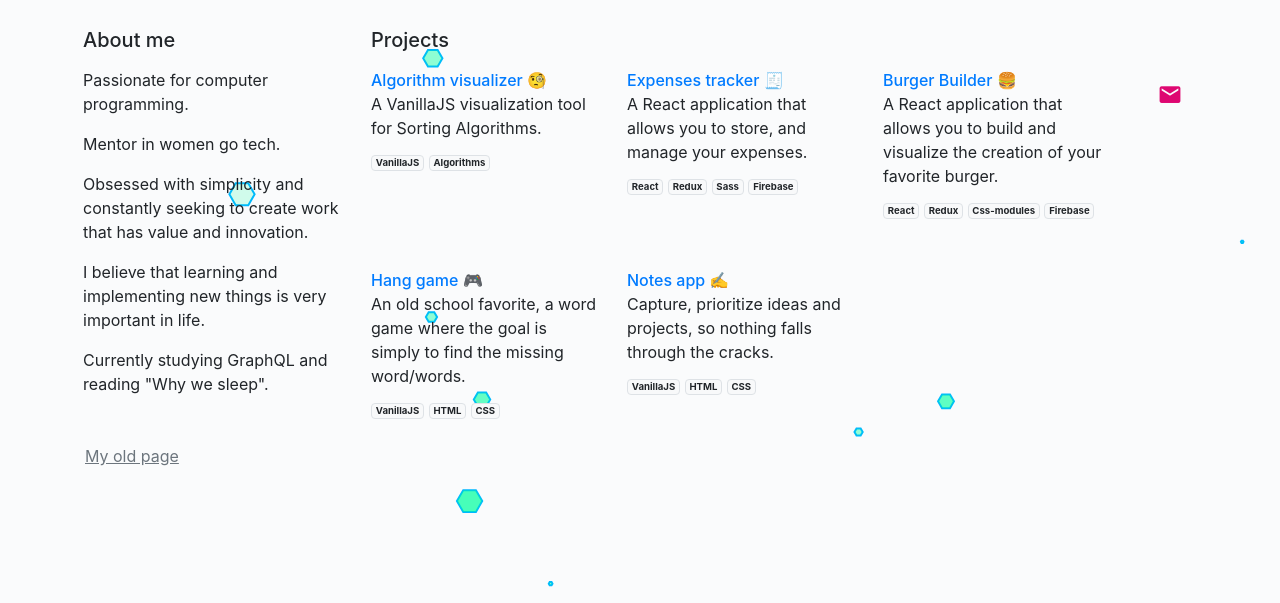
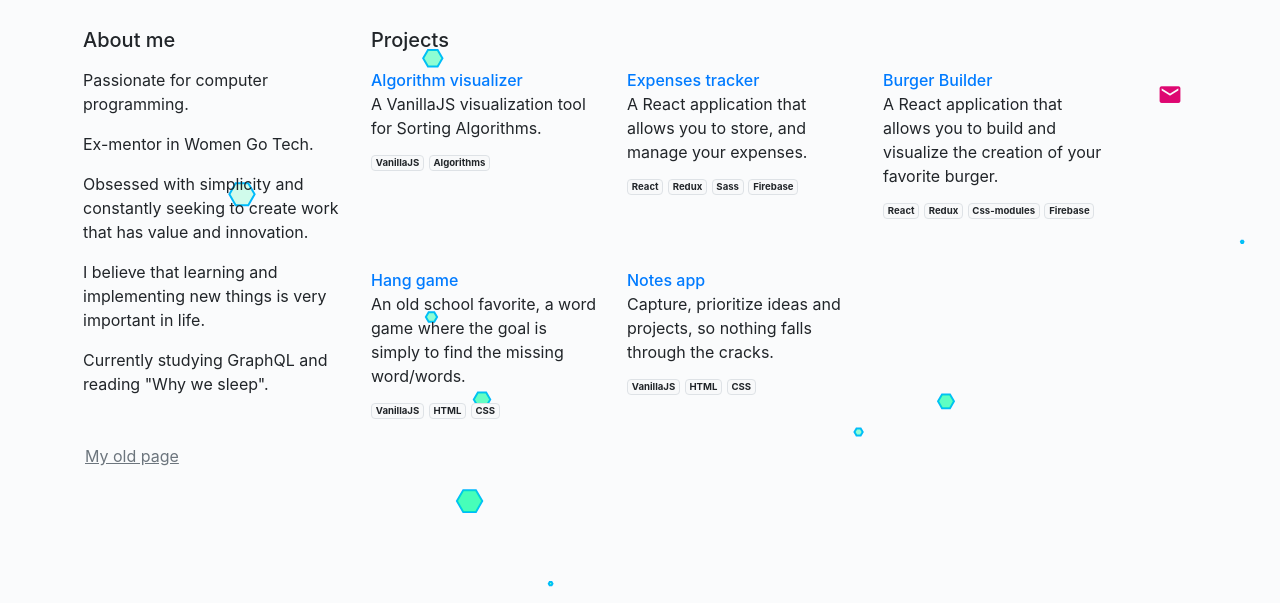
Before and after one commit to sj-kc/hello, a plain HTML site: page index.html in a window 1280 px wide. Shown: the part 203-806 px from the top of the page. Drawn offline with nearby package versions, Linux system fonts and the light colour scheme.

Commit message:
Update index.html

```diff
--- a/index.html
+++ b/index.html
@@ -84,7 +84,7 @@
 					<p>Passionate for computer programming.</p>
 
 					<p>
-						Mentor in women go tech.
+						Ex-mentor in Women Go Tech.
 					</p>
 
 					<p>
@@ -111,7 +111,7 @@
 				<div class="row">
 					<div class="col-4 mb-5">
 						<a target="blank" href="https://github.com/sungkimcastro/sorting-algo" class="h6">Algorithm
-							visualizer 🧐</a>
+							visualizer </a>
 						<p class="mb-2">
 							A VanillaJS visualization tool for Sorting Algorithms.
 						</p>
@@ -120,7 +120,7 @@
 					</div>
 					<div class="col-4 mb-5">
 						<a target="blank" href="https://github.com/sungkimcastro/expenses" class="h6">Expenses
-							tracker 🧾</a>
+							tracker</a>
 						<p class="mb-2">
 							A React application that allows you to store, and manage your
 							expenses.
@@ -132,7 +132,7 @@
 					</div>
 					<div class="col-4 mb-5">
 						<a target="blank" href="https://github.com/sungkimcastro/burgerbuilder" class="h6">Burger
-							Builder 🍔</a>
+							Builder</a>
 						<p class="mb-2">
 							A React application that allows you to build and visualize the
 							creation of your favorite burger.
@@ -144,8 +144,9 @@
 					</div>
 
 					<div class="col-4 mb-5">
-						<a target="blank" href="https://github.com/sungkimcastro/hang_game" class="h6">Hang game
-							🎮</a>
+						<a target="blank" href="https://github.com/sungkimcastro/hang_game" class="h6">
+							Hang game
+						</a>
 						<p class="mb-2">
 							An old school favorite, a word game where the goal is simply to
 							find the missing word/words.
@@ -155,8 +156,9 @@
 						<span class="badge badge-light border">CSS</span>
 					</div>
 					<div class="col-4 mb-5">
-						<a target="blank" href="https://github.com/sungkimcastro/notes_app" class="h6">Notes app
-							✍️</a>
+						<a target="blank" href="https://github.com/sungkimcastro/notes_app" class="h6">
+							Notes app
+						</a>
 						<p class="mb-2">
 							Capture, prioritize ideas and projects, so nothing falls through
 							the cracks.
```
